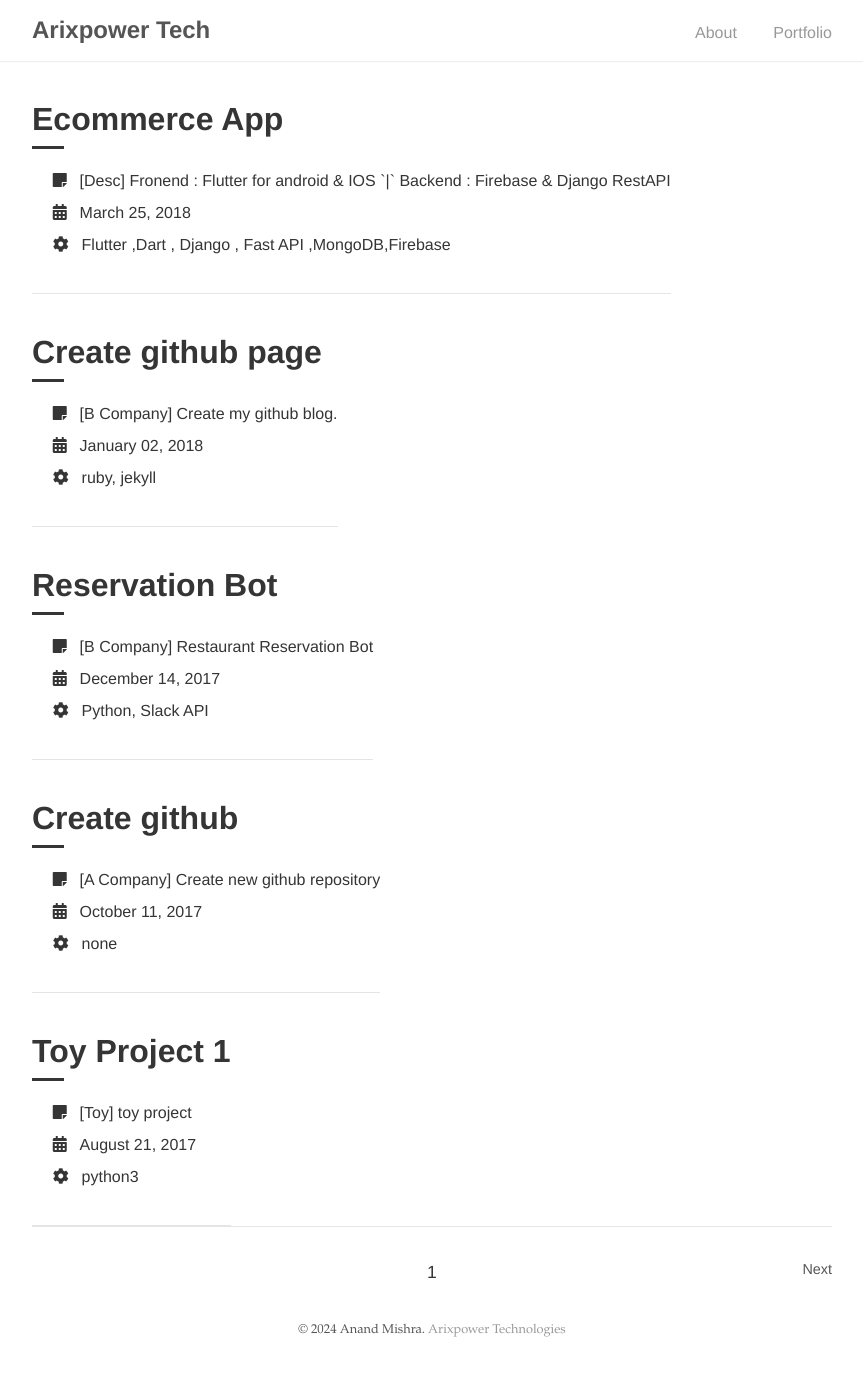
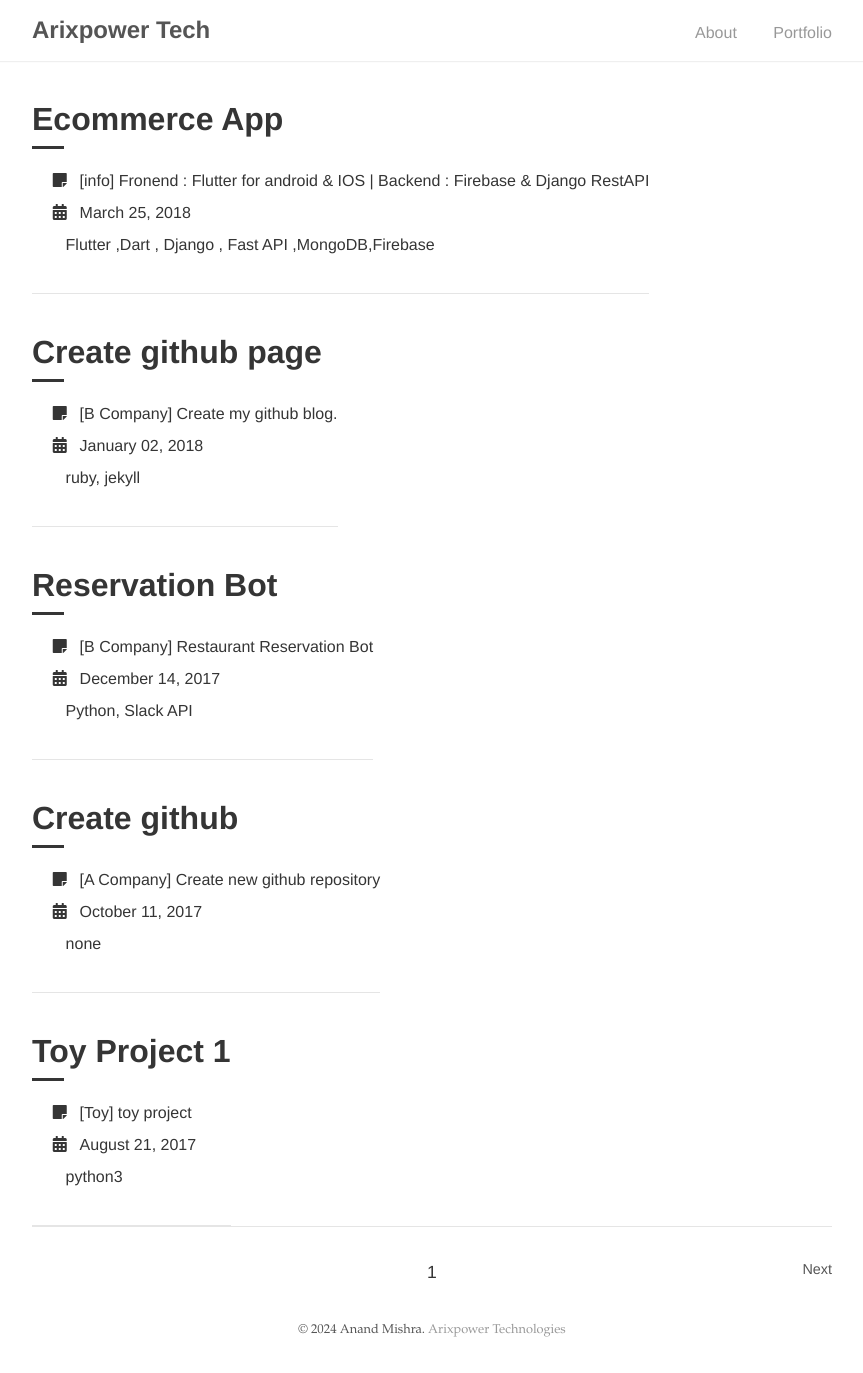
Before and after one commit to arixcod/portfolio1, a Jekyll site: the page built from portfolio/index.html, in a window 1280 px wide. Shown: the whole page, without its empty margins (208-1071 px from the left). Built offline with Jekyll 4.4.1, drawn with Linux system fonts in a browser that asks for light colours; the list of posts is cut into pages by our own code.

Commit message:
first commit

```diff
--- a/_layouts/portfolio.html
+++ b/_layouts/portfolio.html
@@ -19,7 +19,7 @@
           </span>
           </br>
           <span class="portfolio-icon">
-              <i class="fa fa-cog"></i><span class="portfolio-icon-text">{{ post.tech }}</span>
+            <i class="fa-solid fa-layer-group"></i></i><span class="portfolio-icon-text">{{ post.tech }}</span>
           </span>
         </div>
       </div>
--- a/_posts/2018-03-25-create-ap.theme.md
+++ b/_posts/2018-03-25-create-ap.theme.md
@@ -1,9 +1,9 @@
 ---
 layout: post
 title:  "Ecommerce App "
-info: "Fronend : Flutter for android & IOS `|` Backend : Firebase & Django RestAPI "
+info: "Fronend : Flutter for android & IOS | Backend : Firebase & Django RestAPI "
 tech : "Flutter ,Dart , Django , Fast API ,MongoDB,Firebase"
-type: Desc
+type: info
 ---
 
 ## Create AP theme
```
